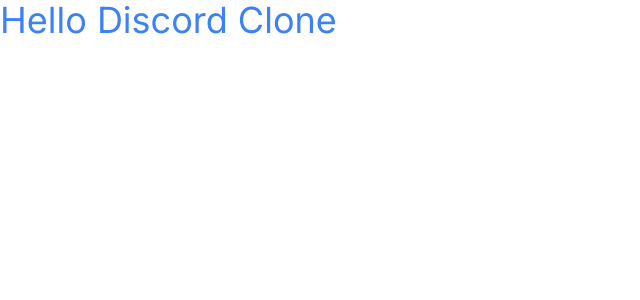
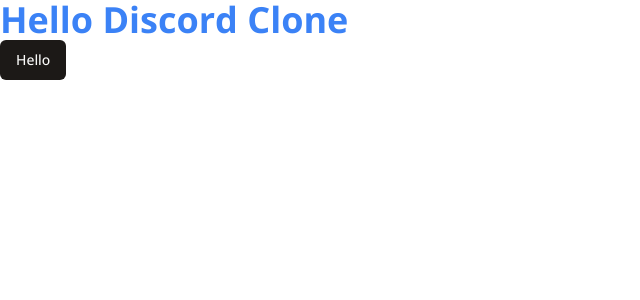
Before and after one commit to borhansahed/discord_clone, a Next.js app: page / in a window 1280 px wide. Shown: the top 300 px of the page, without its empty margins (0-640 px from the left). Built offline with nearby package versions, Linux system fonts and the light colour scheme.

Commit message:
clerk authentication done

```diff
--- /dev/null
+++ b/app/(auth)/(routes)/sign-in/[[...sign-in]]/page.tsx
@@ -0,0 +1,5 @@
+import { SignIn } from "@clerk/nextjs";
+
+export default function Page() {
+  return <SignIn />;
+}
--- /dev/null
+++ b/app/(auth)/(routes)/sign-up/[[...sign-up]]/page.tsx
@@ -0,0 +1,5 @@
+import { SignUp } from "@clerk/nextjs";
+
+export default function Page() {
+  return <SignUp />;
+}
--- /dev/null
+++ b/app/(auth)/layout.tsx
@@ -0,0 +1,7 @@
+const AuthLayout = ({ children }: { children: React.ReactNode }) => {
+  return (
+    <div className="h-full flex justify-center items-center">{children}</div>
+  );
+};
+
+export default AuthLayout;
--- /dev/null
+++ b/app/(main)/page.tsx
@@ -0,0 +1,13 @@
+import { Button } from "@/components/ui/button";
+import { UserButton } from "@clerk/nextjs";
+
+export default function Home() {
+  return (
+    <>
+      <p className="text-4xl text-blue-500 font-bold">Hello Discord Clone</p>
+      <Button>Hello</Button>
+
+      <UserButton afterSignOutUrl="/" />
+    </>
+  );
+}
--- a/app/layout.tsx
+++ b/app/layout.tsx
@@ -1,22 +1,25 @@
-import './globals.css'
-import type { Metadata } from 'next'
-import { Inter } from 'next/font/google'
+import "./globals.css";
+import type { Metadata } from "next";
+import { Open_Sans } from "next/font/google";
+import { ClerkProvider } from "@clerk/nextjs";
 
-const inter = Inter({ subsets: ['latin'] })
+const font = Open_Sans({ subsets: ["latin"] });
 
 export const metadata: Metadata = {
-  title: 'Create Next App',
-  description: 'Generated by create next app',
-}
+  title: "Create Next App",
+  description: "Generated by create next app",
+};
 
 export default function RootLayout({
   children,
 }: {
-  children: React.ReactNode
+  children: React.ReactNode;
 }) {
   return (
-    <html lang="en">
-      <body className={inter.className}>{children}</body>
-    </html>
-  )
+    <ClerkProvider>
+      <html lang="en">
+        <body className={font.className}>{children}</body>
+      </html>
+    </ClerkProvider>
+  );
 }
--- a/app/page.tsx
+++ /dev/null
@@ -1,5 +0,0 @@
-import Image from "next/image";
-
-export default function Home() {
-  return <p className="text-4xl text-blue-500">Hello Discord Clone</p>;
-}
--- /dev/null
+++ b/components/ui/button.tsx
@@ -0,0 +1,56 @@
+import * as React from "react"
+import { Slot } from "@radix-ui/react-slot"
+import { cva, type VariantProps } from "class-variance-authority"
+
+import { cn } from "@/lib/utils"
+
+const buttonVariants = cva(
+  "inline-flex items-center justify-center rounded-md text-sm font-medium ring-offset-background transition-colors focus-visible:outline-none focus-visible:ring-2 focus-visible:ring-ring focus-visible:ring-offset-2 disabled:pointer-events-none disabled:opacity-50",
+  {
+    variants: {
+      variant: {
+        default: "bg-primary text-primary-foreground hover:bg-primary/90",
+        destructive:
+          "bg-destructive text-destructive-foreground hover:bg-destructive/90",
+        outline:
+          "border border-input bg-background hover:bg-accent hover:text-accent-foreground",
+        secondary:
+          "bg-secondary text-secondary-foreground hover:bg-secondary/80",
+        ghost: "hover:bg-accent hover:text-accent-foreground",
+        link: "text-primary underline-offset-4 hover:underline",
+      },
+      size: {
+        default: "h-10 px-4 py-2",
+        sm: "h-9 rounded-md px-3",
+        lg: "h-11 rounded-md px-8",
+        icon: "h-10 w-10",
+      },
+    },
+    defaultVariants: {
+      variant: "default",
+      size: "default",
+    },
+  }
+)
+
+export interface ButtonProps
+  extends React.ButtonHTMLAttributes<HTMLButtonElement>,
+    VariantProps<typeof buttonVariants> {
+  asChild?: boolean
+}
+
+const Button = React.forwardRef<HTMLButtonElement, ButtonProps>(
+  ({ className, variant, size, asChild = false, ...props }, ref) => {
+    const Comp = asChild ? Slot : "button"
+    return (
+      <Comp
+        className={cn(buttonVariants({ variant, size, className }))}
+        ref={ref}
+        {...props}
+      />
+    )
+  }
+)
+Button.displayName = "Button"
+
+export { Button, buttonVariants }
--- a/package.json
+++ b/package.json
@@ -9,6 +9,8 @@
     "lint": "next lint"
   },
   "dependencies": {
+    "@clerk/nextjs": "^4.23.2",
+    "@radix-ui/react-slot": "^1.0.2",
     "@types/node": "20.5.6",
     "@types/react": "18.2.21",
     "@types/react-dom": "18.2.7",
```
Also changed, not shown: middleware.ts (added, +10 -0 lines), tailwind.config.ts (+9 -9 lines), 2 other files (tests, documents, lock files or other folders).
